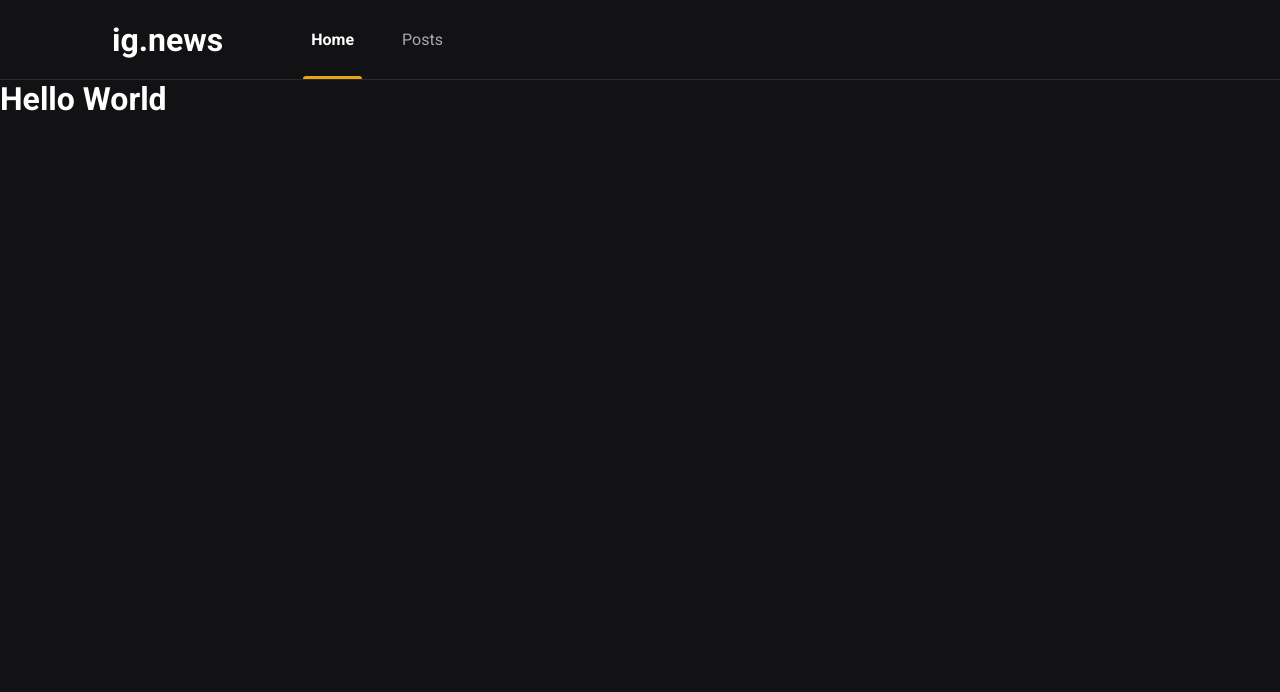
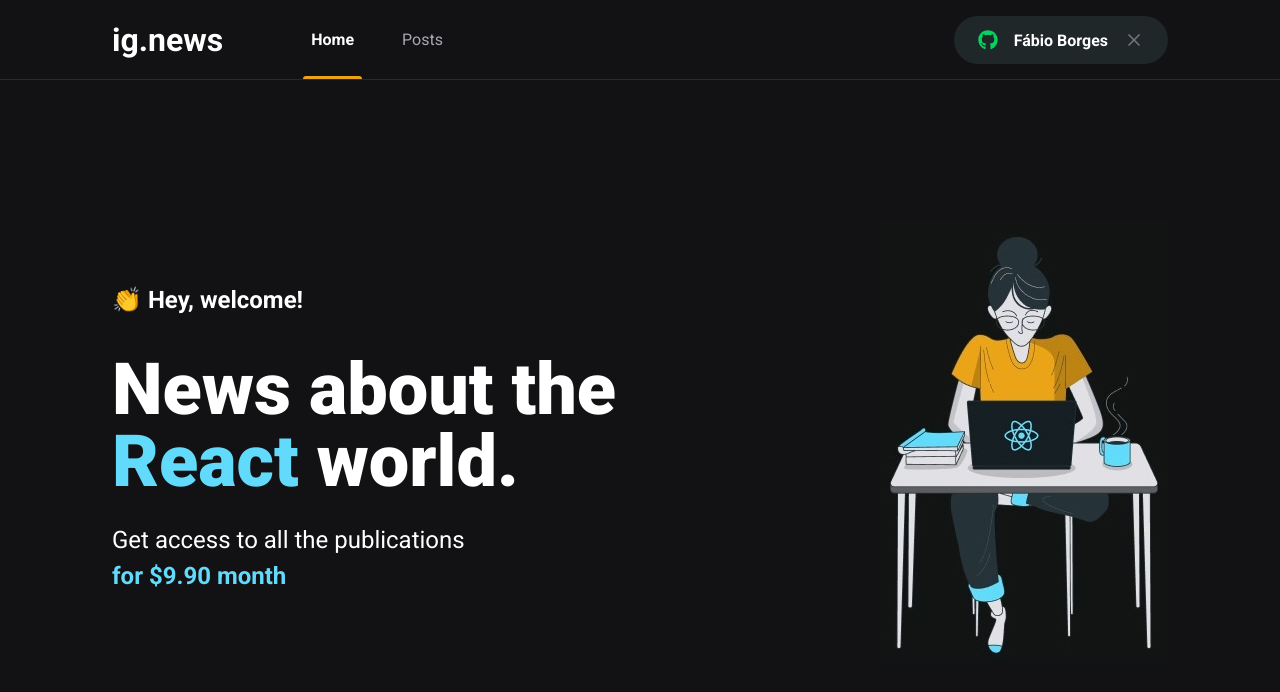
Before and after one commit to fabioborges-jr/ignews, a Next.js app: page / in a window 1280 px wide. Shown: the top 692 px of the page. Built offline with nearby package versions, Linux system fonts and the light colour scheme.

Commit message:
Button signIn criado e home finalizada

```diff
--- a/package.json
+++ b/package.json
@@ -12,6 +12,7 @@
     "next": "12.2.0",
     "react": "18.2.0",
     "react-dom": "18.2.0",
+    "react-icons": "^4.4.0",
     "sass": "^1.53.0"
   },
   "devDependencies": {
--- a/src/components/Header/index.tsx
+++ b/src/components/Header/index.tsx
@@ -1,3 +1,4 @@
+import { SignInButton } from "../SignInButton";
 import styles from "./styles.module.scss"
 
 export function Header(){
@@ -9,6 +10,7 @@
                     <a className={styles.active}>Home</a>
                     <a>Posts</a>
                 </nav>
+                <SignInButton/>
             </div>
         </header>
     );
--- a/src/components/Header/styles.module.scss
+++ b/src/components/Header/styles.module.scss
@@ -51,4 +51,8 @@
             }
         }
     }
+
+    button{
+        margin-left: auto;
+    }
 }
--- a/src/components/SignInButton/index.tsx
+++ b/src/components/SignInButton/index.tsx
@@ -0,0 +1,23 @@
+import { FaGithub } from "react-icons/fa"
+import { FiX } from "react-icons/fi"
+
+import styles from "./styles.module.scss"
+
+export function SignInButton() {
+    const isUserLoggedIn = true;
+
+    return isUserLoggedIn ? (
+        <button type="button"
+            className={styles.signInButton}>
+            <FaGithub color="#04d361" />
+            Fábio Borges
+            <FiX color="#737380" className={styles.closeIcon}/>
+        </button>
+    ) : (
+        <button type="button"
+            className={styles.signInButton}>
+            <FaGithub color="#eba417" />
+            Sign in with GitHub
+        </button>
+    );
+}
--- a/src/components/SignInButton/styles.module.scss
+++ b/src/components/SignInButton/styles.module.scss
@@ -0,0 +1,31 @@
+.signInButton {
+    height: 3rem;
+    border-radius: 3rem;
+    background: var(--gray-850);
+    border: 0;
+    padding: 0 1.5rem;
+    display: flex;
+    align-items: center;
+    justify-content: center;
+    color: var(--white);
+    font-weight: bold;
+
+    svg {
+        width: 20px;
+        height: 20px;
+    }
+
+    svg:first-child {
+        margin-right: 1rem;
+    }
+
+    transition: filter 0.2s;
+
+    &:hover {
+        filter: brightness(0.8);
+    }
+
+    svg.closeIcon{
+        margin-left: 1rem;
+    }
+}
--- a/src/pages/_document.tsx
+++ b/src/pages/_document.tsx
@@ -7,7 +7,6 @@
                 <Head>
                     <link rel="preconnect" href="https://fonts.googleapis.com" />
                     <link href="https://fonts.googleapis.com/css2?family=Roboto:wght@400;700;900&display=swap" rel="stylesheet" />
-                    <title>ig.news</title>
                 </Head>
                 <body>
                     <Main />
--- /dev/null
+++ b/src/pages/home.module.scss
@@ -0,0 +1,41 @@
+.contentContainer {
+    max-width: 1120px;
+    margin: 0 auto;
+    padding: 0 2rem;
+    height: calc(100vh - 5rem);
+    display: flex;
+    align-items: center;
+    justify-content: space-between;
+}
+
+.hero {
+    max-width: 600px;
+
+    >span {
+        font-size: 1.5rem;
+        font-weight: bold;
+    }
+
+    h1 {
+        font-size: 4.5rem;
+        line-height: 4.5rem;
+        font-weight: 900;
+        margin-top: 2.5rem;
+
+        span {
+            color: var(--cyan-500);
+        }
+    }
+
+
+    p {
+        font-size: 1.5rem;
+        line-height: 2.25rem;
+        margin-top: 1.5rem;
+
+        span {
+            color: var(--cyan-500);
+            font-weight: bold;
+        }
+    }
+}
--- a/src/pages/index.tsx
+++ b/src/pages/index.tsx
@@ -1,12 +1,26 @@
 import Head from "next/head"
+import styles from "./home.module.scss"
 
 export default function Home() {
   return (
     <>
       <Head>
-        <title>Início | ignews</title>
+        <title>Home | ignews</title>
       </Head>
-      <h1>Hello World</h1>
+
+      <main className={styles.contentContainer}>
+
+        <section className={styles.hero}>
+          <span>👏 Hey, welcome!</span>
+          <h1>News about the <span>React</span> world.</h1>
+          <p>Get access to all the publications <br />
+            <span>for $9.90 month</span>
+          </p>
+        </section>
+
+        <img src="/images/avatar.jpeg" alt="Girl Coding" />
+
+      </main>
     </>
   )
 }
--- a/src/styles/global.scss
+++ b/src/styles/global.scss
@@ -10,6 +10,7 @@
     --gray-100: #e1e1e6;
     --gray-300: #a8a8b3;
     --gray-800: #29292e;
+    --gray-850: #1f2729;
     --gray-900: #121214;
 
     --cyan-500: #61dafb;
```
Also changed, not shown: public/images/avatar.jpeg (renamed from public/images/867a4edd-a5f7-4f76-8341-98d580f860d8.jpeg), 1 other file (tests, documents, lock files or other folders).
